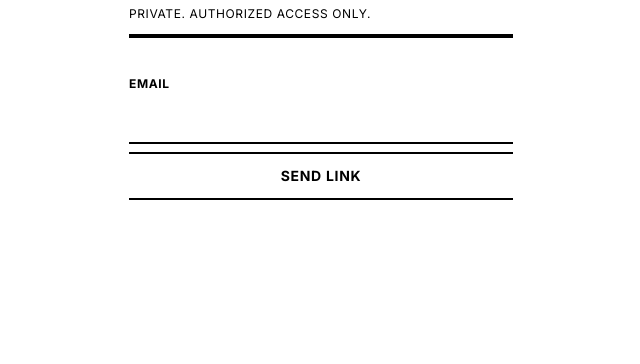
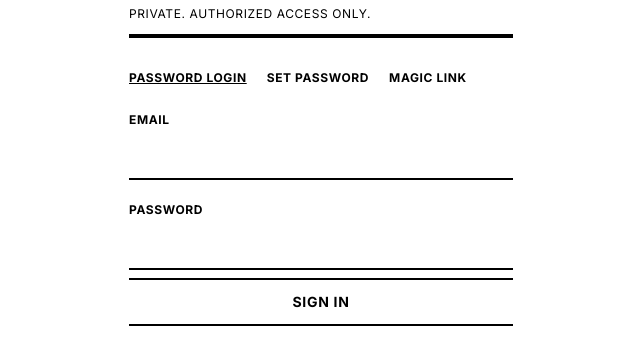
Before and after one commit to paolohhg/hhgwebsite-next, a Next.js app: page /os/login in a window 1280 px wide. Shown: the part 134-498 px from the top of the page, without its empty margins (319-959 px from the left). Built offline with nearby package versions, Linux system fonts and the light colour scheme.

Commit message:
Add Heard OS password login setup

```diff
--- a/src/app/os/login/actions.ts
+++ b/src/app/os/login/actions.ts
@@ -6,10 +6,92 @@ import { redirect } from "next/navigation";
 import { getSupabaseConfig } from "@/lib/supabase/config";
 import { isAllowedOsEmail } from "@/lib/os/users";
 
-export async function sendMagicLink(formData: FormData) {
-  const email = String(formData.get("email") || "")
+function getEmail(formData: FormData) {
+  return String(formData.get("email") || "")
     .trim()
     .toLowerCase();
+}
+
+function getPassword(formData: FormData) {
+  return String(formData.get("password") || "");
+}
+
+async function getOrigin() {
+  const h = await headers();
+  const host = h.get("host");
+  const proto = h.get("x-forwarded-proto") || "https";
+  return host ? `${proto}://${host}` : "";
+}
+
+export async function signInWithPassword(formData: FormData) {
+  const email = getEmail(formData);
+  const password = getPassword(formData);
+
+  if (!email || !password || !isAllowedOsEmail(email)) {
+    redirect("/os/login?error=auth_failed");
+  }
+
+  if (!getSupabaseConfig()) {
+    redirect("/os/login?error=config");
+  }
+
+  const supabase = await createClient();
+  const { error } = await supabase.auth.signInWithPassword({
+    email,
+    password,
+  });
+
+  if (error) {
+    redirect("/os/login?error=auth_failed");
+  }
+
+  redirect("/os");
+}
+
+export async function setUpPassword(formData: FormData) {
+  const email = getEmail(formData);
+  const password = getPassword(formData);
+  const confirmPassword = String(formData.get("confirm_password") || "");
+
+  if (!email || !isAllowedOsEmail(email)) {
+    redirect("/os/login?mode=setup&error=not_allowed");
+  }
+
+  if (password.length < 8) {
+    redirect("/os/login?mode=setup&error=password_short");
+  }
+
+  if (password !== confirmPassword) {
+    redirect("/os/login?mode=setup&error=password_mismatch");
+  }
+
+  if (!getSupabaseConfig()) {
+    redirect("/os/login?mode=setup&error=config");
+  }
+
+  const supabase = await createClient();
+  const origin = await getOrigin();
+  const { error } = await supabase.auth.signUp({
+    email,
+    password,
+    options: {
+      emailRedirectTo: `${origin}/os/auth/callback`,
+    },
+  });
+
+  if (error) {
+    const message = error.message.toLowerCase();
+    if (message.includes("already") || message.includes("registered")) {
+      redirect("/os/login?mode=setup&error=already_registered");
+    }
+    redirect("/os/login?mode=setup&error=auth_failed");
+  }
+
+  redirect("/os/login?setup=1");
+}
+
+export async function sendMagicLink(formData: FormData) {
+  const email = getEmail(formData);
 
   if (!email || !isAllowedOsEmail(email)) {
     // Don't reveal which addresses are authorized; show the same "sent" state.
@@ -21,10 +103,7 @@ export async function sendMagicLink(formData: FormData) {
   }
 
   const supabase = await createClient();
-  const h = await headers();
-  const host = h.get("host");
-  const proto = h.get("x-forwarded-proto") || "https";
-  const origin = host ? `${proto}://${host}` : "";
+  const origin = await getOrigin();
 
   const { error } = await supabase.auth.signInWithOtp({
     email,
--- a/src/app/os/login/page.tsx
+++ b/src/app/os/login/page.tsx
@@ -1,13 +1,33 @@
-import { sendMagicLink } from "./actions";
+import { OS_USERS } from "@/lib/os/users";
+import { sendMagicLink, setUpPassword, signInWithPassword } from "./actions";
 
 export default async function LoginPage({
   searchParams,
 }: {
-  searchParams: Promise<{ error?: string; sent?: string }>;
+  searchParams: Promise<{
+    error?: string;
+    mode?: string;
+    sent?: string;
+    setup?: string;
+  }>;
 }) {
   const params = await searchParams;
+  const mode = params.mode === "setup" || params.mode === "magic" ? params.mode : "login";
   const sent = params.sent === "1";
+  const setup = params.setup === "1";
   const error = params.error;
+  const action =
+    mode === "setup"
+      ? setUpPassword
+      : mode === "magic"
+        ? sendMagicLink
+        : signInWithPassword;
+  const button =
+    mode === "setup"
+      ? "Set Password"
+      : mode === "magic"
+        ? "Send Magic Link"
+        : "Sign In";
 
   return (
     <main className="min-h-screen flex items-start justify-center px-6 pt-24 pb-12">
@@ -21,14 +41,15 @@ export default async function LoginPage({
           </p>
         </div>
 
-        {sent ? (
+        {sent || setup ? (
           <div className="space-y-4">
             <p className="font-bold uppercase tracking-wider text-xs">
-              Check your email
+              {setup ? "Password setup started" : "Check your email"}
             </p>
             <p className="text-sm leading-relaxed">
-              If your address is authorized, a sign-in link has been sent. Open
-              it on this device.
+              {setup
+                ? "If Supabase requires email confirmation, open the confirmation email once. After that, use regular email and password sign-in."
+                : "If your address is authorized, a sign-in link has been sent. Open it on this device."}
             </p>
             <a
               href="/os/login"
@@ -38,7 +59,43 @@ export default async function LoginPage({
             </a>
           </div>
         ) : (
-          <form action={sendMagicLink} className="space-y-2">
+          <form action={action} className="space-y-2">
+            <div className="mb-5 flex flex-wrap gap-x-5 gap-y-2 font-bold uppercase tracking-wider text-xs">
+              <a
+                href="/os/login"
+                className={mode === "login" ? "underline" : "hover:underline"}
+              >
+                Password Login
+              </a>
+              <a
+                href="/os/login?mode=setup"
+                className={mode === "setup" ? "underline" : "hover:underline"}
+              >
+                Set Password
+              </a>
+              <a
+                href="/os/login?mode=magic"
+                className={mode === "magic" ? "underline" : "hover:underline"}
+              >
+                Magic Link
+              </a>
+            </div>
+
+            {mode === "setup" ? (
+              <div className="mb-4 border-t-2 border-b-2 border-black py-3">
+                <p className="font-bold uppercase tracking-wider text-xs">
+                  Authorized accounts
+                </p>
+                <ul className="mt-2 space-y-1 font-mono text-[11px] uppercase tracking-wider">
+                  {OS_USERS.map((user) => (
+                    <li key={user.email}>
+                      {user.name}: {user.email}
+                    </li>
+                  ))}
+                </ul>
+              </div>
+            ) : null}
+
             <label className="block">
               <span className="font-bold uppercase tracking-wider text-xs">
                 Email
@@ -52,11 +109,44 @@ export default async function LoginPage({
                 className="mt-2 w-full border-b-2 border-black bg-transparent py-2 text-base focus:outline-none"
               />
             </label>
+
+            {mode !== "magic" ? (
+              <label className="block pt-2">
+                <span className="font-bold uppercase tracking-wider text-xs">
+                  Password
+                </span>
+                <input
+                  type="password"
+                  name="password"
+                  required
+                  minLength={8}
+                  autoComplete={mode === "setup" ? "new-password" : "current-password"}
+                  className="mt-2 w-full border-b-2 border-black bg-transparent py-2 text-base focus:outline-none"
+                />
+              </label>
+            ) : null}
+
+            {mode === "setup" ? (
+              <label className="block pt-2">
+                <span className="font-bold uppercase tracking-wider text-xs">
+                  Confirm Password
+                </span>
+                <input
+                  type="password"
+                  name="confirm_password"
+                  required
+                  minLength={8}
+                  autoComplete="new-password"
+                  className="mt-2 w-full border-b-2 border-black bg-transparent py-2 text-base focus:outline-none"
+                />
+              </label>
+            ) : null}
+
             <button
               type="submit"
               className="w-full border-t-2 border-b-2 border-black py-3 mt-6 font-bold uppercase tracking-wider text-sm hover:bg-black hover:text-white transition-colors"
             >
-              Send Link
+              {button}
             </button>
             {error ? (
               <p className="font-bold uppercase tracking-wider text-xs pt-3">
@@ -64,6 +154,12 @@ export default async function LoginPage({
                   ? "Access denied. This email is not authorized."
                   : error === "config"
                     ? "Dashboard configuration is missing. Check Vercel environment variables."
+                  : error === "password_short"
+                    ? "Password must be at least 8 characters."
+                  : error === "password_mismatch"
+                    ? "Passwords do not match."
+                  : error === "already_registered"
+                    ? "This account already exists. Use Password Login."
                   : "Sign-in failed. Try again."}
               </p>
             ) : null}
```
